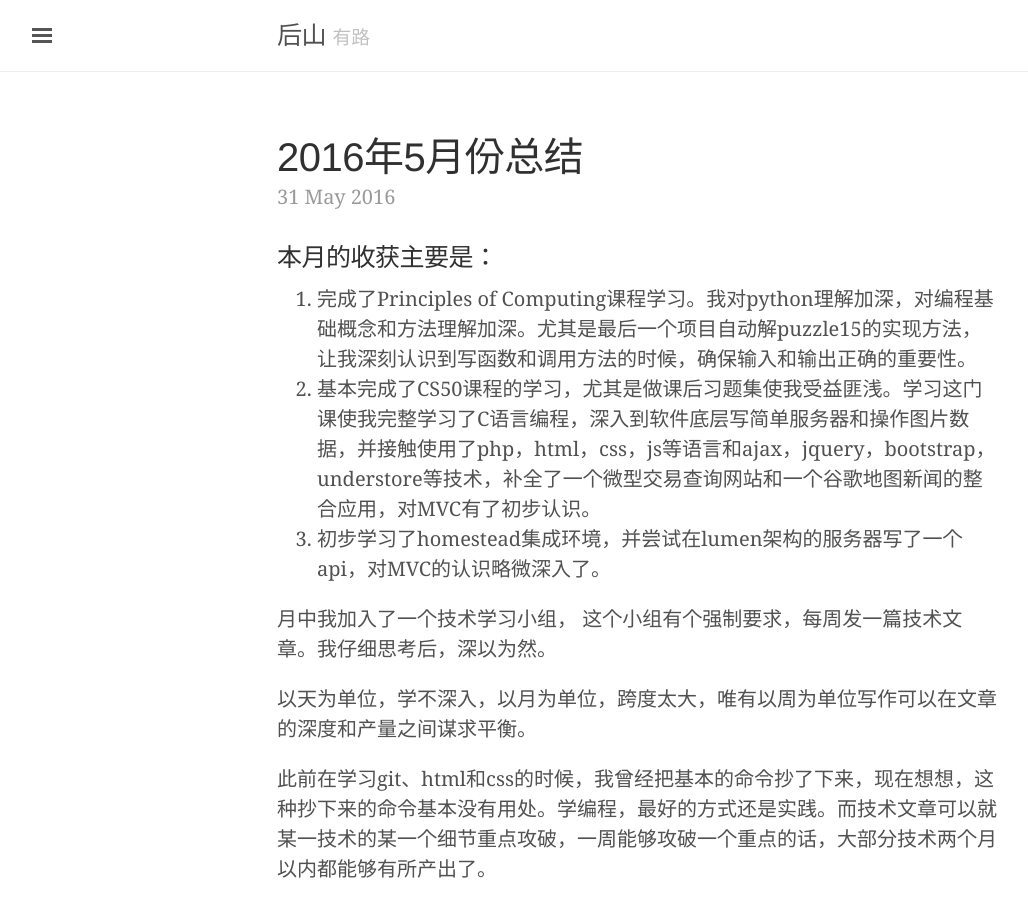
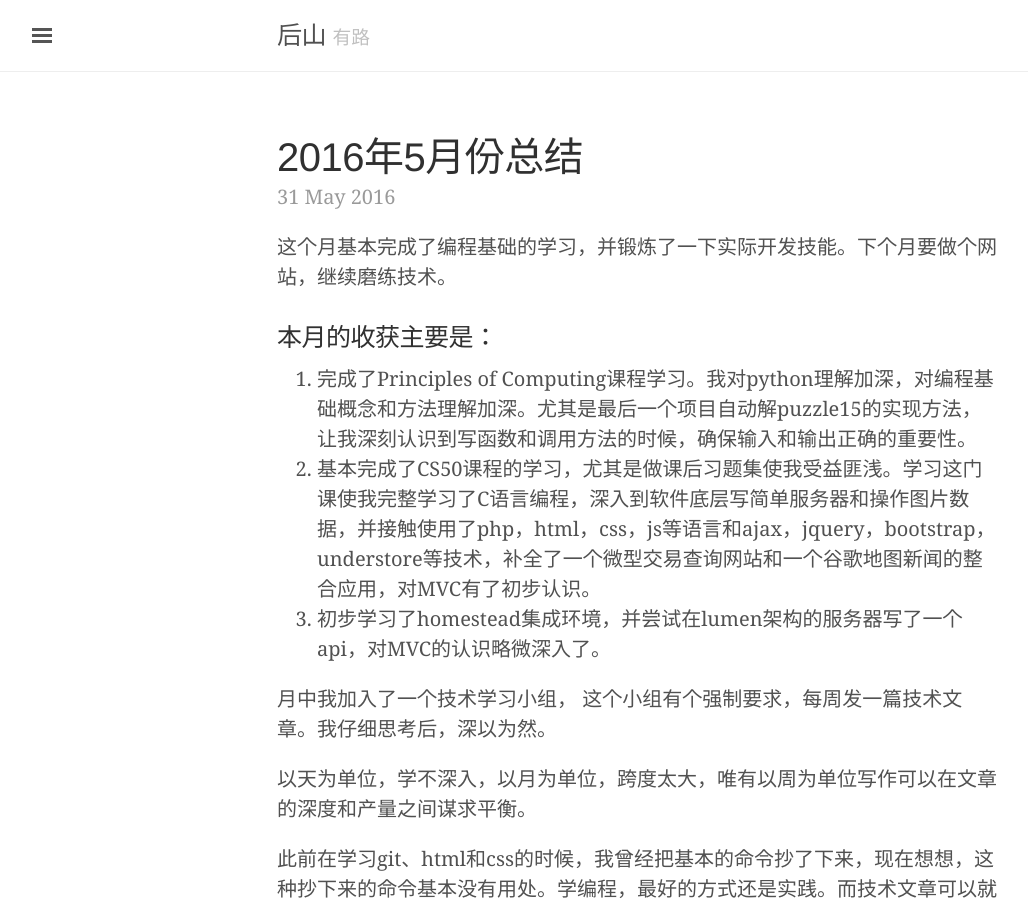
Before and after one commit to hieast/hieast.github.io, a Jekyll site: the page built from _posts/2016-05-31-2016年5月总结.md, in a window 1280 px wide and 900 px high. Shown: the whole window, without its empty margins (3-1031 px from the left). Built offline with Jekyll 4.4.1, drawn with Linux system fonts in a browser that asks for light colours; some web fonts are replaced; comment, search, counter and statistics services are not loaded.

```diff
--- a/_posts/2016-05-31-2016年5月总结.md
+++ b/_posts/2016-05-31-2016年5月总结.md
@@ -3,6 +3,10 @@
 title: 2016年5月份总结
 category: 个人日记
 ---
+这个月基本完成了编程基础的学习，并锻炼了一下实际开发技能。下个月要做个网站，继续磨练技术。
+
+
+
 
 ### 本月的收获主要是：
 
```
